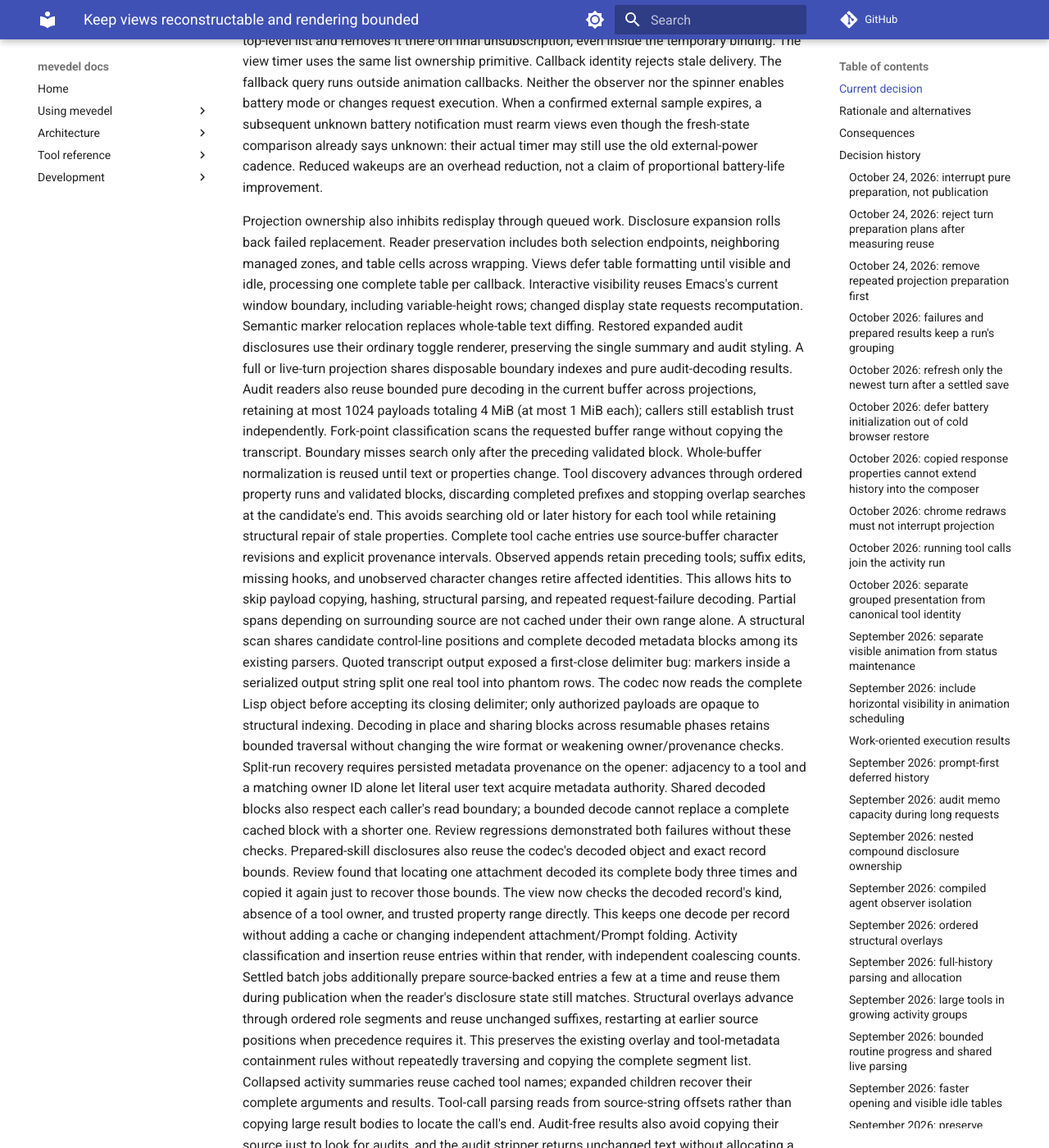
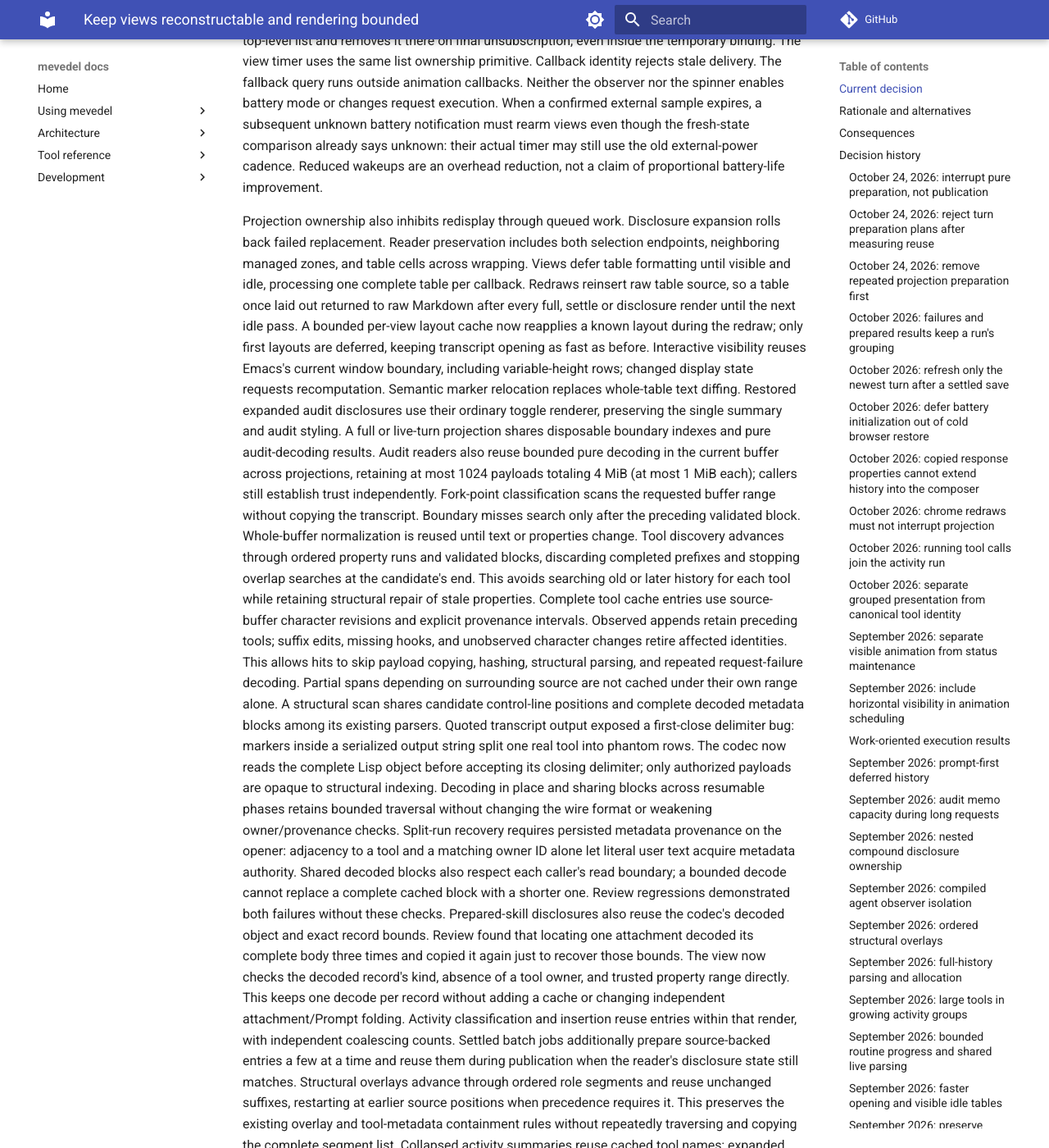
Before and after one commit to FrauH0lle/mevedel, an MkDocs documentation site: the page built from docs/adr/0119-keep-views-reconstructable-and-rendering-bounded.md, in a window 1280 px wide and 1400 px high, scrolled down 7573 px. Shown: the whole window at 82% size. Built offline with MkDocs 1.6.1 and Material for MkDocs 9.7.7, drawn with Linux system fonts in a browser that asks for light colours; comment, search, counter and statistics services are not loaded; some of the changed text lies outside the part shown.

Commit message:
fix(view): Keep laid-out tables rendered across redraws
A table's layout lived only on its rendered text.  Every full, settle,
disclosure or path-verification render reinserts raw Markdown from the
data buffer, so a table already formatted went back to raw pipes until
the next 250 ms idle pass laid it out again.  The response fontify
cache covers fontification only, not this later decoration.

Each view now keeps up to 64 completed layouts, keyed by source, window
pixel width, inset, frame font size and face remapping.  Decoration
applies a known layout during the write, where redisplay is inhibited;
first layouts stay deferred, so opening a transcript costs the same.

* mevedel-view-table.el (mevedel-view-table--layout-cache-limit)
(mevedel-view-table--layout-cache, mevedel-view-table--layout-key)
(mevedel-view-table--layout, mevedel-view-table--cached-layout-p): New.
(mevedel-view-table--render-region): Use the cached layout.
(mevedel-view-table-decorate): Render tables with a known layout.

* test/test-mevedel-view-table-deferred.el
(mevedel-view-table-decorate/layout-cache): New test.
(top level): Load the composer and stream modules a set-up view has;
bare mode buffers otherwise failed by partition order.

* test/test-mevedel-view-markdown.el (top level): Require the owners of
stubbed functions; a cold load during the click replaced the stub.

* docs/view.md, docs/adr/0119-keep-views-reconstructable-and-rendering-bounded.md:
Describe the layout cache and why it was added.

```diff
--- a/docs/adr/0119-keep-views-reconstructable-and-rendering-bounded.md
+++ b/docs/adr/0119-keep-views-reconstructable-and-rendering-bounded.md
@@ -365,7 +365,11 @@
 expansion rolls back failed replacement. Reader preservation includes both
 selection endpoints, neighboring managed zones, and table cells across wrapping.
 Views defer table formatting until visible and idle, processing one complete
-table per callback. Interactive visibility reuses Emacs's current window boundary,
+table per callback. Redraws reinsert raw table source, so a table once laid out
+returned to raw Markdown after every full, settle or disclosure render until the
+next idle pass. A bounded per-view layout cache now reapplies a known layout
+during the redraw; only first layouts are deferred, keeping transcript opening
+as fast as before. Interactive visibility reuses Emacs's current window boundary,
 including variable-height rows; changed display state requests recomputation.
 Semantic marker relocation replaces whole-table text diffing. Restored expanded
 audit disclosures use their ordinary toggle renderer, preserving the single
```
Also changed, not shown: docs/view.md (+5 -1 lines), 3 other files.
